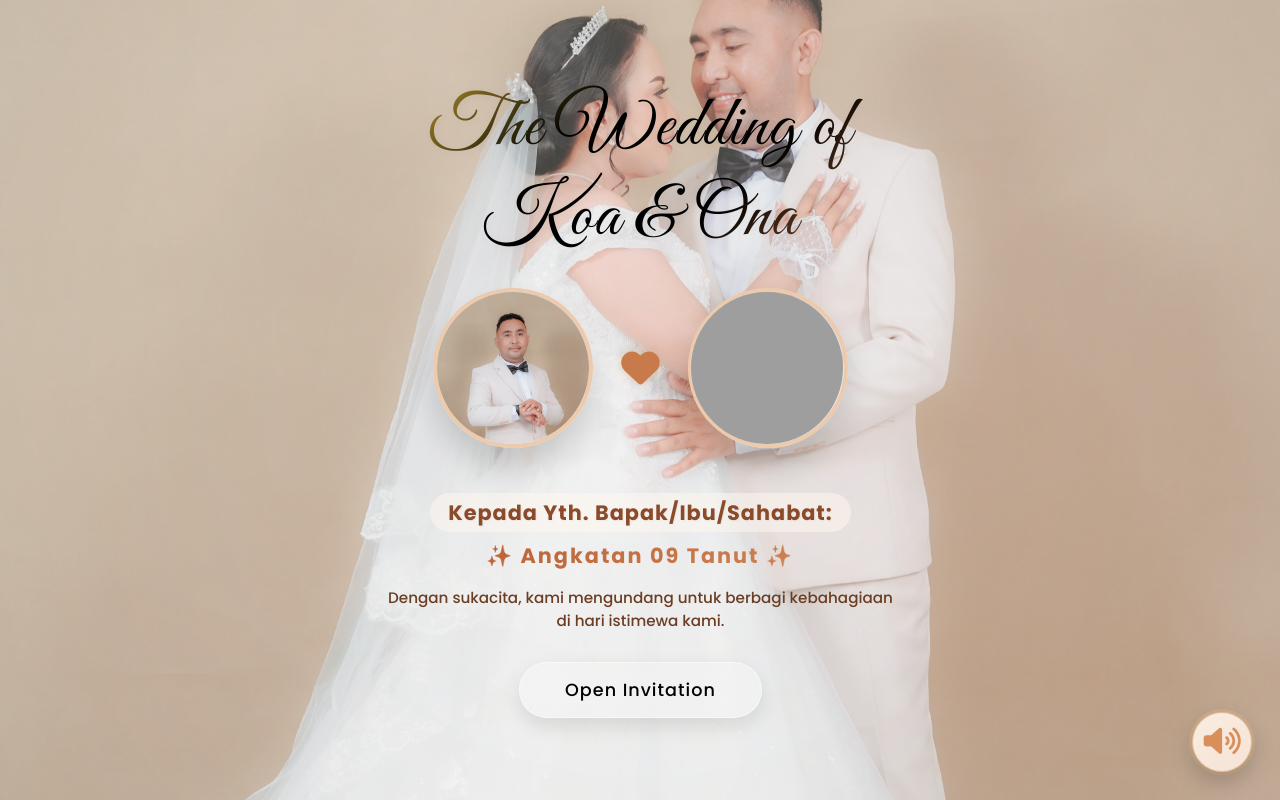
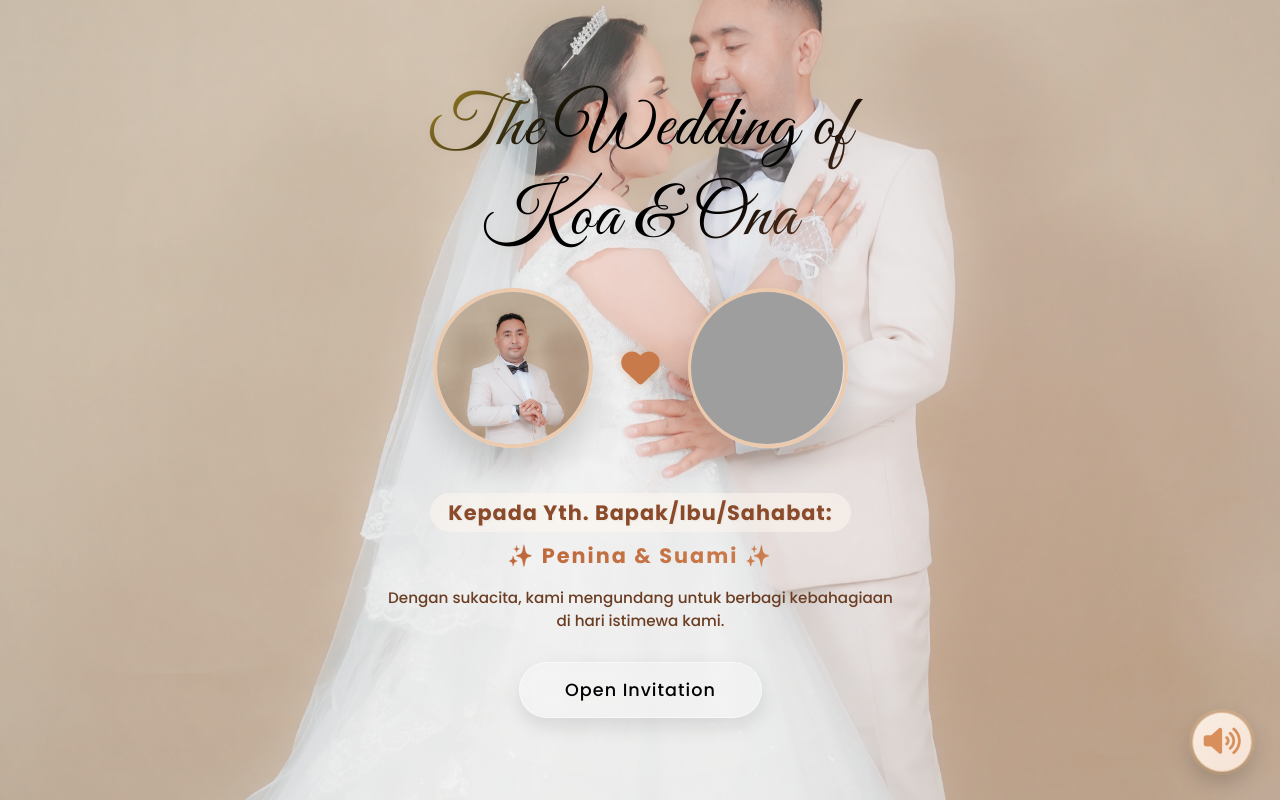
Before and after one commit to selasamponu/Penina-Suami, a plain HTML site: page index.html in a window 1280 px wide. Drawn offline with nearby package versions, Linux system fonts and the light colour scheme; grey boxes are pictures that could not be loaded.

Commit message:
Update nama tamu menjadi Penina dan Suami

```diff
--- a/index.html
+++ b/index.html
@@ -593,7 +593,7 @@
     </div>
 
     <div class="guest-title">Kepada Yth. Bapak/Ibu/Sahabat:</div>
-    <div class="angkatan-title">✨ Angkatan 09 Tanut ✨</div>
+    <div class="angkatan-title">✨ Penina & Suami ✨</div>
 
     <p class="invitation-text" style="font-family:'Poppins'; font-size:0.95rem; font-weight:500; color:#6b3e24;">Dengan sukacita, kami mengundang untuk berbagi kebahagiaan<br>di hari istimewa kami.</p>
     <button class="btn-invite" id="openInviteBtn">Open Invitation</button>
```
